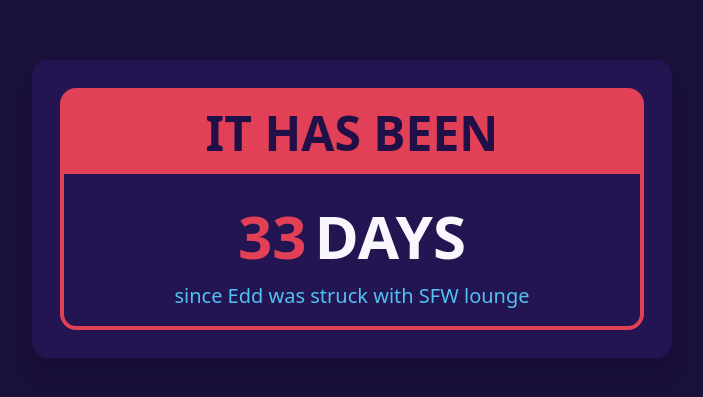
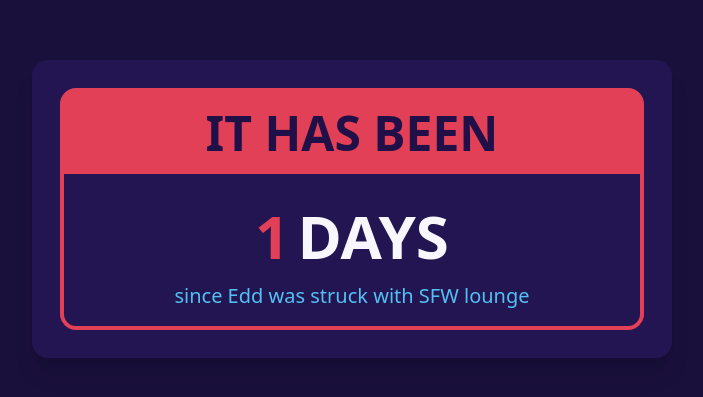
Before and after one commit to Senjan21/edd_counter, a website: page index.html in a window 1280 px wide. Shown: the part 191-588 px from the top of the page, without its empty margins (288-991 px from the left). Drawn offline with Linux system fonts and the light colour scheme.

Commit message:
Update counter date

```diff
--- a/index.html
+++ b/index.html
@@ -13,14 +13,14 @@
             let output = document.getElementById('days');
             const oneDay = 1000 * 60 * 60 * 24;
 
-            // Longest streak: 8 days 2023.11.12 - 2023.11.20
+            // Longest streak: 32 days 2023.11.24 - 2023-12-26
+            // 2nd longest streak: 8 days 2023.11.12 - 2023.11.20
 
             // CHANGE THESE 3 LINES TO ADJUST LAST TIME Edd GOT EDD'd
             const year = 2023
-            const month = 11
-            const day = 24
+            const month = 12
+            const day = 26
             /// CHANGE THESE 3 LINES ABOVE TO ADJUST LAST TIME Edd GOT EDD'd
-
 
 
             const start = Date.UTC(year,month-1, day);
```
